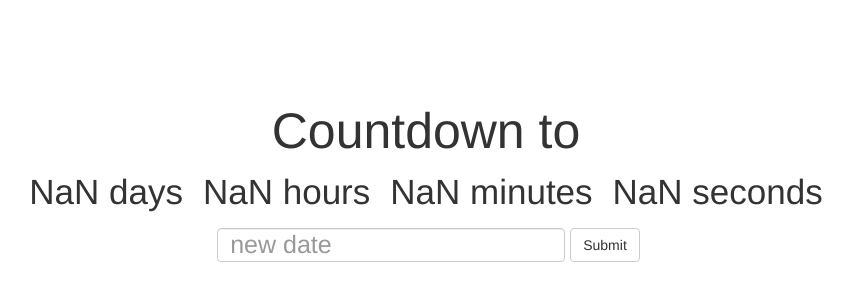
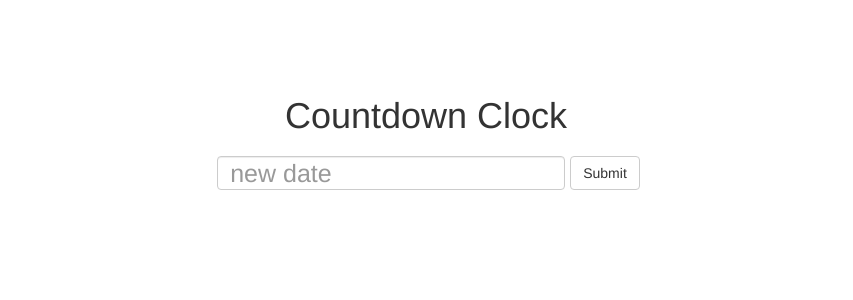
Before and after one commit to johnware15/countdown-champ, a React (Create React App) app: page / in a window 1280 px wide. Shown: the part 160-460 px from the top of the page, without its empty margins (214-1067 px from the left). Built offline with nearby package versions, Linux system fonts and the light colour scheme.

Commit message:
Refactor code

```diff
--- a/src/app.jsx
+++ b/src/app.jsx
@@ -8,20 +8,20 @@ class App extends Component {
     super(props)
     this.state = {
       deadline: '',
-      newDeadline: ''
+      view: false
     }
   }
 
   changeDeadline() {
+    this.setState({ view: true })
     this.setState({ deadline: this.state.newDeadline })
   }
 
   render() {
     return (
       <div className="app">
-        <div className="app-title">Countdown to {this.state.deadline}</div>
-        <div>
-          <Clock deadline={this.state.deadline} />
+        <div className="app-title">
+          {!this.state.view ? <h1>Countdown Clock</h1> : <Clock deadline={this.state.deadline} />}
         </div>
         <Form inline={true}>
           <FormControl
--- a/src/clock.jsx
+++ b/src/clock.jsx
@@ -21,13 +21,13 @@ class Clock extends Component {
   }
 
   leading0(num) {
-    return num < 10 ? '0' + num : num
+    return num < 10 ? ' ' + num : num
   }
 
   getTimeUntil(deadline) {
     const time = Date.parse(deadline) - Date.parse(new Date())
     const seconds = Math.floor((time / 1000) % 60)
-    const minutes = Math.floor((time / 1000 /60) % 60)
+    const minutes = Math.floor((time / 1000 / 60) % 60)
     const hours = Math.floor(time / (1000 * 60 * 24) % 24)
     const days = Math.floor(time / (1000 * 60 * 60 * 24))
 
```
